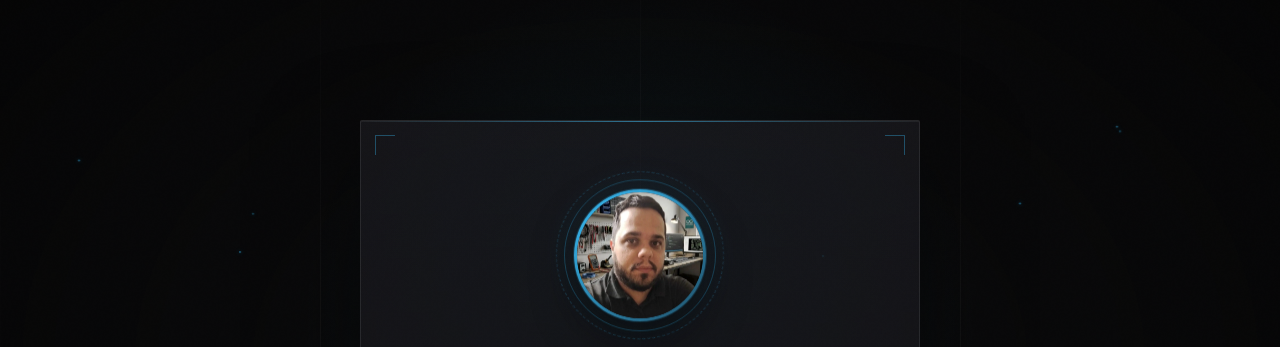
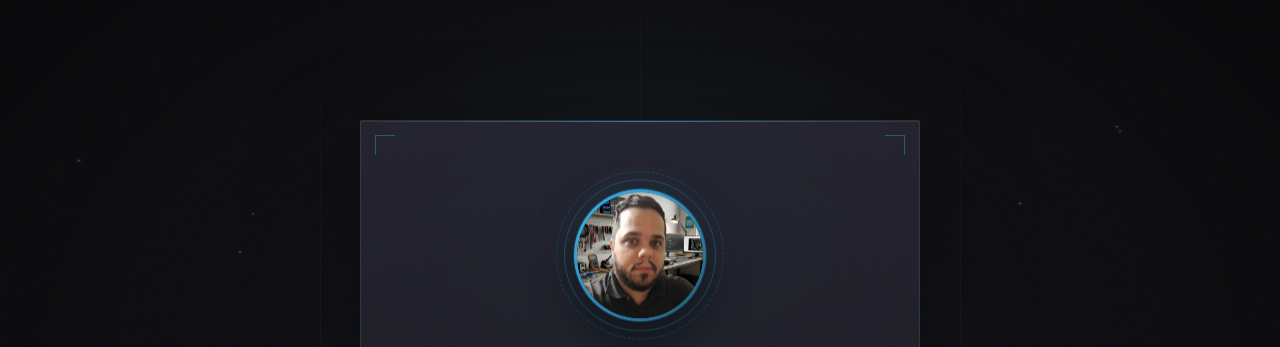
Before and after one commit to phfagoto/sitepaulofagoto, a plain HTML site: page index.html in a window 1280 px wide. Shown: the top 347 px of the page. Drawn offline with nearby package versions, Linux system fonts and the light colour scheme.

Commit message:
Add files via upload

```diff
--- a/estilo.css
+++ b/estilo.css
@@ -10,15 +10,15 @@
 }
 
 :root {
-  --ink: #0a0a0b;
-  --ink-2: #121215;
+  --ink: #121216;
+  --ink-2: #1a1a22;
   --ink-3: #1a1a1f;
   /* Cores atualizadas para Azul Tecnológico (Tech Blue) */
   --accent: #38bdf8;
   --accent-soft: #bae6fd;
   --accent-dim: rgba(56, 189, 248, 0.35);
   --bone: #f5f2ec;
-  --muted: #8a8a92;
+  --muted: #a1a1aa;
   --line: rgba(245, 242, 236, 0.09);
   --serif: 'Cormorant Garamond', 'Times New Roman', serif;
   --sans: 'Inter', system-ui, -apple-system, sans-serif;
@@ -140,7 +140,7 @@ body::after {
 .panel {
   position: relative;
   padding: 72px 56px 64px;
-  background: linear-gradient(180deg, rgba(26, 26, 31, 0.72) 0%, rgba(18, 18, 21, 0.92) 100%);
+  background: linear-gradient(180deg, rgba(40, 40, 52, 0.85) 0%, rgba(26, 26, 34, 0.95) 100%);
   border: 1px solid var(--line);
   border-radius: 2px;
   text-align: center;
@@ -470,7 +470,7 @@ body::after {
 .modal-overlay {
   position: fixed;
   inset: 0;
-  background: rgba(10, 10, 11, 0.8);
+  background: rgba(10, 10, 11, 0.6);
   backdrop-filter: blur(8px);
   -webkit-backdrop-filter: blur(8px);
   display: flex;
@@ -489,7 +489,7 @@ body::after {
 }
 
 .modal-box {
-  background: linear-gradient(180deg, rgba(26, 26, 31, 0.95) 0%, rgba(18, 18, 21, 0.98) 100%);
+  background: linear-gradient(180deg, rgba(40, 40, 52, 0.98) 0%, rgba(26, 26, 34, 0.98) 100%);
   border: 1px solid var(--line);
   border-radius: 4px;
   padding: 40px 32px;
```
